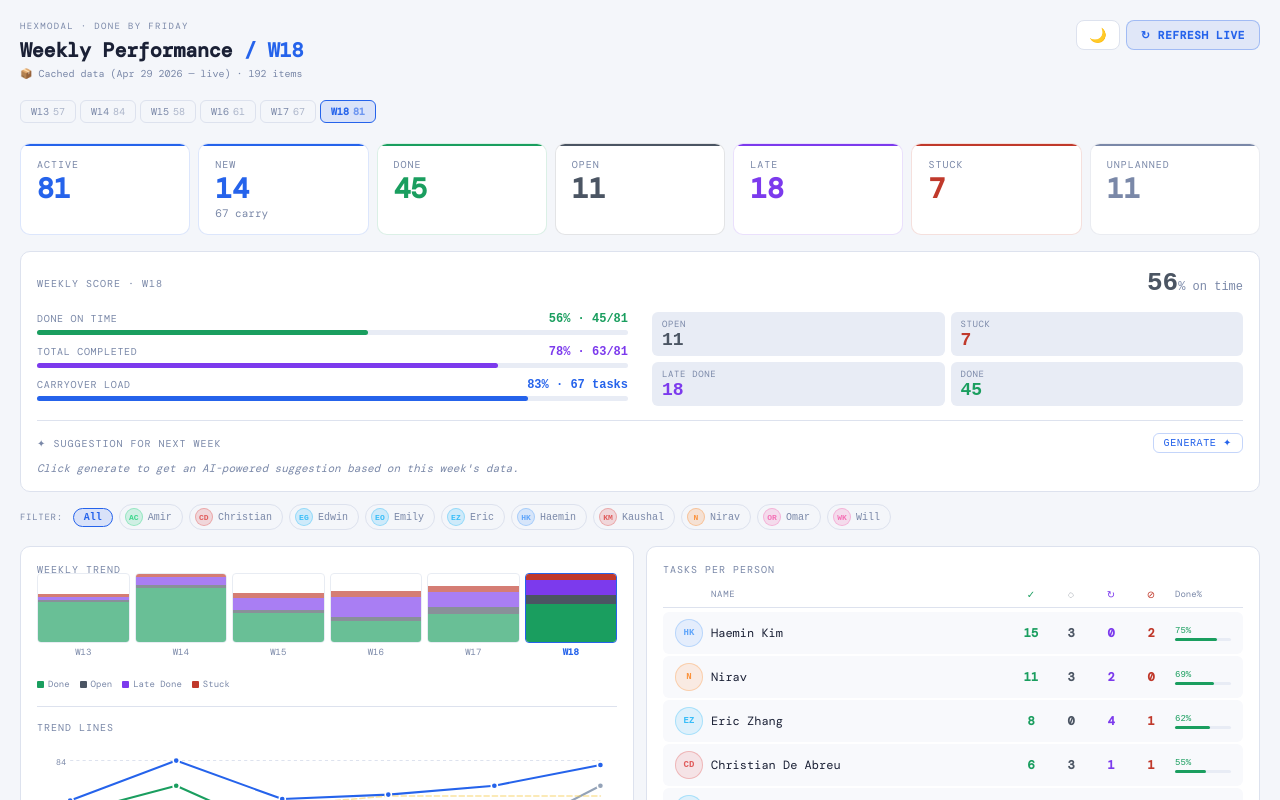
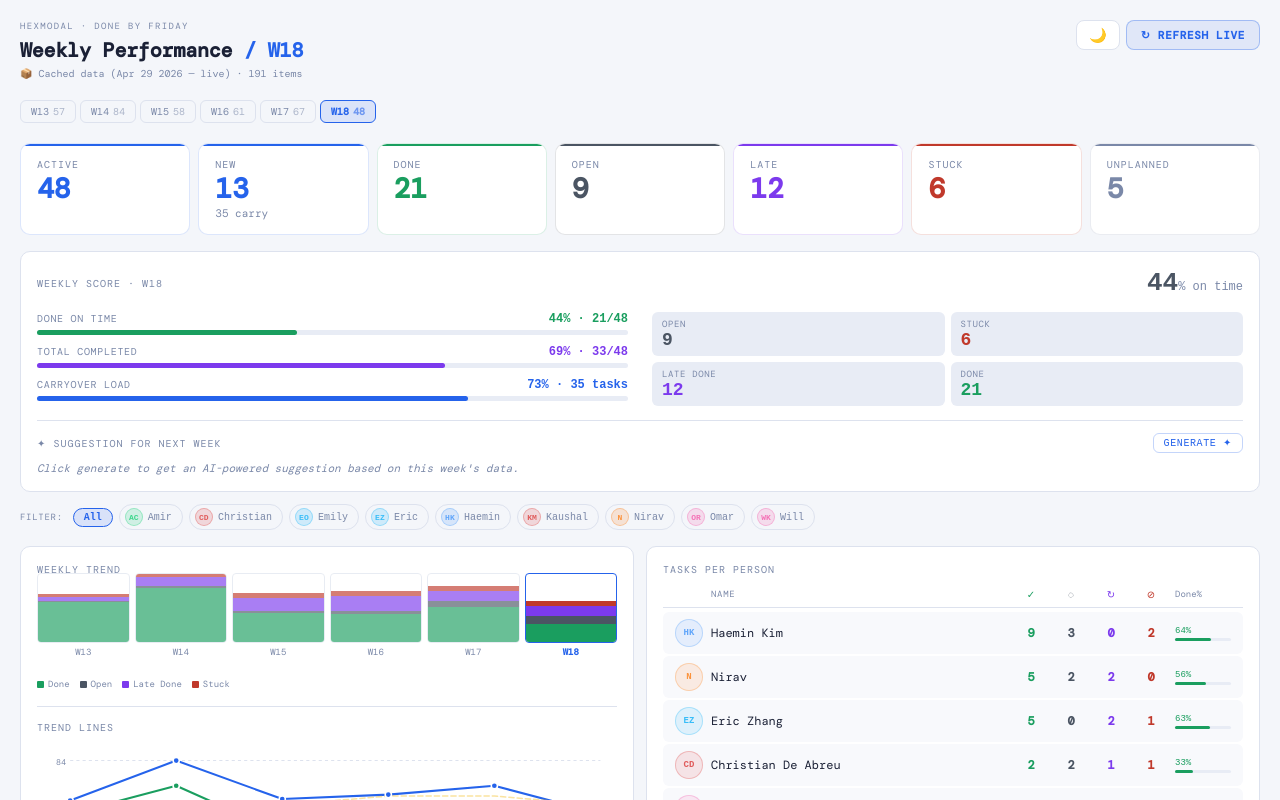
Before and after one commit to christian-hexmodal/hexmodal-dashboard, a React (Vite) app: page / in a window 1280 px wide. Shown: the top 800 px of the page. Built offline with nearby package versions, Linux system fonts and the light colour scheme; a web font is replaced by a local one.

Commit message:
Update seed data from live Monday fetch (2026-05-03)

```diff
--- a/src/App.jsx
+++ b/src/App.jsx
@@ -6,8 +6,13 @@ import { createContext, useContext, useState, useEffect, useRef, useMemo, useCal
 const SEED_ITEMS = [
   {"id":"11662775795","name":"Current Values Too High","lead":"Haemin Kim","status":"Done by Friday","createdDate":"2026-04-02","completedDate":null,"weekCreated":14,"weekDone":null},
   {"id":"11633722488","name":"Returned E-Lights Investigated","lead":"Haemin Kim","status":"Done by Friday","createdDate":"2026-03-30","completedDate":null,"weekCreated":13,"weekDone":null},
-  {"id":"11892223697","name":"test demo bug","lead":"Christian De Abreu","status":null,"createdDate":"2026-04-30","completedDate":null,"weekCreated":18,"weekDone":null},
-  {"id":"11632731711","name":"ToF Firmware developed and tested","lead":"Nirav, Will Kadison","status":"Done by Friday","createdDate":"2026-03-30","completedDate":null,"weekCreated":13,"weekDone":null},
+  {"id":"11613127136","name":"Create guardrails for how Erlon flashes HEX-M & HEX-T","lead":"Emily Oh","status":"Stuck","createdDate":"2026-03-27","completedDate":null,"weekCreated":13,"weekDone":null},
+  {"id":"11627909788","name":"Get UK green light for recessed kits","lead":"Haemin Kim","status":"Stuck","createdDate":"2026-03-30","completedDate":null,"weekCreated":13,"weekDone":null},
+  {"id":"11627933588","name":"Send PO to Changrong for recessed kits","lead":"Haemin Kim","status":"Stuck","createdDate":"2026-03-30","completedDate":null,"weekCreated":13,"weekDone":null},
+  {"id":"11680100831","name":"Share obstruction sensor housing with Jyoti for DFM report","lead":"Amir Chaudhary","status":"Stuck","createdDate":"2026-04-06","completedDate":null,"weekCreated":14,"weekDone":null},
+  {"id":"11734583712","name":"Add device subtype to filters on dashboard","lead":"Christian De Abreu","status":"Stuck","createdDate":"2026-04-13","completedDate":null,"weekCreated":15,"weekDone":null},
+  {"id":"11734280891","name":"HW-1 · Investigate HEX F064 image fragment transmission failure","lead":"Eric Zhang","status":"Stuck","createdDate":"2026-04-13","completedDate":null,"weekCreated":15,"weekDone":null},
+  {"id":"11632731711","name":"ToF Firmware developed and tested","lead":"Nirav, Will Kadison","status":"Done","createdDate":"2026-03-30","completedDate":"2026-05-03","weekCreated":13,"weekDone":18},
   {"id":"11779469286","name":"Record loom for India team on release process","lead":"Christian De Abreu","status":"Done by Friday","createdDate":"2026-04-17","completedDate":null,"weekCreated":16,"weekDone":null},
   {"id":"11795682604","name":"Assemble & QA & Pack 70 units going live next week","lead":"Will Kadison","status":"Done","createdDate":"2026-04-20","completedDate":"2026-05-03","weekCreated":16,"weekDone":18},
   {"id":"11795633895","name":"Give 200 unit serials to moof","lead":"Will Kadison","status":"Done by Friday","createdDate":"2026-04-20","completedDate":null,"weekCreated":16,"weekDone":null},
@@ -40,13 +45,13 @@ const SEED_ITEMS = [
   {"id":"11900719175","name":"Spec sheet — first pass draft (existing drawings, send to client for early feedback)","lead":"Haemin Kim","status":"Done","createdDate":"2026-05-01","completedDate":"2026-05-03","weekCreated":18,"weekDone":18},
   {"id":"11902690594","name":"Check fit of RACO 8189 + RACO 8753 against recessed kit device and plate — confirm which works before sending to UK","lead":"Haemin Kim","status":"Done by Friday","createdDate":"2026-05-01","completedDate":null,"weekCreated":18,"weekDone":null},
   {"id":"11903757846","name":"DB-03 · Build Claude-powered 9-section compatibility checker","lead":"Christian De Abreu","status":"Done","createdDate":"2026-05-01","completedDate":"2026-05-03","weekCreated":18,"weekDone":18},
-  {"id":"11613127136","name":"Create guardrails for how Erlon flashes HEX-M & HEX-T","lead":"Emily Oh","status":"Stuck","createdDate":"2026-03-27","completedDate":null,"weekCreated":13,"weekDone":null},
-  {"id":"11627909788","name":"Get UK green light for recessed kits","lead":"Haemin Kim","status":"Stuck","createdDate":"2026-03-30","completedDate":null,"weekCreated":13,"weekDone":null},
-  {"id":"11627933588","name":"Send PO to Changrong for recessed kits","lead":"Haemin Kim","status":"Stuck","createdDate":"2026-03-30","completedDate":null,"weekCreated":13,"weekDone":null},
-  {"id":"11680100831","name":"Share obstruction sensor housing with Jyoti for DFM report","lead":"Amir Chaudhary","status":"Stuck","createdDate":"2026-04-06","completedDate":null,"weekCreated":14,"weekDone":null},
-  {"id":"11734583712","name":"Add device subtype to filters on dashboard","lead":"Christian De Abreu","status":"Stuck","createdDate":"2026-04-13","completedDate":null,"weekCreated":15,"weekDone":null},
-  {"id":"11734280891","name":"HW-1 · Investigate HEX F064 image fragment transmission failure","lead":"Eric Zhang","status":"Stuck","createdDate":"2026-04-13","completedDate":null,"weekCreated":15,"weekDone":null},
-  {"id":"11796528511","name":"Sticker on HEX-F 3-D Printed Enclosure","lead":"Will Kadison","status":"Stuck","createdDate":"2026-04-20","completedDate":null,"weekCreated":16,"weekDone":null},
+  {"id":"11680008381","name":"Update HEX-F firmware with new ToF logic","lead":"Nirav","status":"Done","createdDate":"2026-04-06","completedDate":"2026-05-01","weekCreated":14,"weekDone":18},
+  {"id":"11734514965","name":"Create clear demo separation process on dashboard admin","lead":"Omar Rizkallah","status":"Done","createdDate":"2026-04-13","completedDate":"2026-05-01","weekCreated":15,"weekDone":18},
+  {"id":"11738876343","name":"Create HEX-T-ULT battery swap guide","lead":"Eric Zhang","status":"Done","createdDate":"2026-04-13","completedDate":"2026-05-01","weekCreated":15,"weekDone":18},
+  {"id":"11734378618","name":"Design HEX-C PCB with LSM303AGR sensor","lead":"Kaushal Mahuvarkar","status":"Done","createdDate":"2026-04-13","completedDate":"2026-05-01","weekCreated":15,"weekDone":18},
+  {"id":"11734504828","name":"Teach / Present new workflow to produdct team","lead":"Christian De Abreu","status":"Done","createdDate":"2026-04-13","completedDate":"2026-05-01","weekCreated":15,"weekDone":18},
+  {"id":"11797969157","name":"DS-08 · Deploy updated gauge detection approach to production","lead":"Eric Zhang","status":"Done","createdDate":"2026-04-20","completedDate":"2026-05-01","weekCreated":16,"weekDone":18},
+  {"id":"11796528511","name":"Sticker on HEX-F 3-D Printed Enclosure","lead":"Will Kadison","status":"Done","createdDate":"2026-04-20","completedDate":"2026-05-03","weekCreated":16,"weekDone":18},
   {"id":"11585056720","name":"1,000 Images Added to Training Data","lead":"Eric Zhang","status":"Done","createdDate":"2026-03-24","completedDate":"2026-03-28","weekCreated":13,"weekDone":13},
   {"id":"11613062277","name":"3D Printable Enclosure for New ToF Designed and finished","lead":"Will Kadison","status":"Done","createdDate":"2026-03-27","completedDate":"2026-04-06","weekCreated":13,"weekDone":14},
   {"id":"11613062046","name":"[Alpha] version of firmware ready to validate sensor functionality with HEX-F firmware","lead":"Nirav","status":"Done","createdDate":"2026-03-27","completedDate":"2026-04-06","weekCreated":13,"weekDone":14},
@@ -158,44 +163,38 @@ const SEED_ITEMS = [
   {"id":"11733995815","name":"Test unshorted 7.5E threshold","lead":"Haemin Kim","status":"Done","createdDate":"2026-04-13","completedDate":"2026-04-20","weekCreated":15,"weekDone":16},
   {"id":"11751132460","name":"Validate Self-Test QA workflows","lead":"Christian De Abreu","status":"Done","createdDate":"2026-04-14","completedDate":"2026-04-20","weekCreated":16,"weekDone":16},
   {"id":"11795717252","name":"Send 3d model of shell out to vendors for samples","lead":"Amir Chaudhary","status":"Done","createdDate":"2026-04-20","completedDate":"2026-04-20","weekCreated":16,"weekDone":16},
-  {"id":"11680008381","name":"Update HEX-F firmware with new ToF logic","lead":"Nirav","status":"Done","createdDate":"2026-04-06","completedDate":"2026-05-01","weekCreated":14,"weekDone":18},
-  {"id":"11734514965","name":"Create clear demo separation process on dashboard admin","lead":"Omar Rizkallah","status":"Done","createdDate":"2026-04-13","completedDate":"2026-05-01","weekCreated":15,"weekDone":18},
-  {"id":"11738876343","name":"Create HEX-T-ULT battery swap guide","lead":"Eric Zhang","status":"Done","createdDate":"2026-04-13","completedDate":"2026-05-01","weekCreated":15,"weekDone":18},
-  {"id":"11734378618","name":"Design HEX-C PCB with LSM303AGR sensor","lead":"Kaushal Mahuvarkar","status":"Done","createdDate":"2026-04-13","completedDate":"2026-05-01","weekCreated":15,"weekDone":18},
-  {"id":"11734504828","name":"Teach / Present new workflow to produdct team","lead":"Christian De Abreu","status":"Done","createdDate":"2026-04-13","completedDate":"2026-05-01","weekCreated":15,"weekDone":18},
-  {"id":"11797969157","name":"DS-08 · Deploy updated gauge detection approach to production","lead":"Eric Zhang","status":"Done","createdDate":"2026-04-20","completedDate":"2026-05-01","weekCreated":16,"weekDone":18},
-  {"id":"11795806282","name":"Packaging delivered","lead":"Will Kadison","status":"Done","createdDate":"2026-04-20","completedDate":"2026-05-01","weekCreated":16,"weekDone":18},
-  {"id":"11795546456","name":"Self-Test Hook Logic Resolved","lead":"Nirav","status":"Done","createdDate":"2026-04-20","completedDate":"2026-05-01","weekCreated":16,"weekDone":18},
-  {"id":"11800155907","name":"Ship HEX-F sticker samples to test on 3D prints","lead":"Edwin Gonsalves","status":"Done","createdDate":"2026-04-20","completedDate":"2026-05-01","weekCreated":16,"weekDone":18},
-  {"id":"11800727769","name":"Spec HEX-M in-house business spec","lead":"Emily Oh","status":"Done","createdDate":"2026-04-20","completedDate":"2026-05-01","weekCreated":16,"weekDone":18},
-  {"id":"11800718045","name":"DB-01 · Build fixture cutsheet database from scratch","lead":"Emily Oh","status":"Done","createdDate":"2026-04-20","completedDate":"2026-05-01","weekCreated":16,"weekDone":18},
-  {"id":"11800825393","name":"[SPIKE] HM-01 · Investigate newly installed Hex-M units failing at Northwell & NYU","lead":"Emily Oh","status":"Done","createdDate":"2026-04-20","completedDate":"2026-05-01","weekCreated":16,"weekDone":18},
-  {"id":"11800833234","name":"[SPIKE] ALH-02 · Diagnose LoRa uplink transmission not received at gateway for T6W3 and T7JD","lead":"Eric Zhang","status":"Done","createdDate":"2026-04-20","completedDate":"2026-05-01","weekCreated":16,"weekDone":18},
-  {"id":"11800807859","name":"[SPIKE] ALH-01 · Investigate measurement gaps across Arizona Liver Health devices","lead":"Eric Zhang","status":"Done","createdDate":"2026-04-20","completedDate":"2026-05-01","weekCreated":16,"weekDone":18},
-  {"id":"11807282014","name":"Ensure we have 75 magnetized camera boxes and gauge clamp arms","lead":"Christian De Abreu","status":"Done","createdDate":"2026-04-21","completedDate":"2026-05-01","weekCreated":17,"weekDone":18},
-  {"id":"11807218266","name":"3D print more protective camera arms","lead":"Will Kadison","status":"Done","createdDate":"2026-04-21","completedDate":"2026-05-01","weekCreated":17,"weekDone":18},
-  {"id":"11807245132","name":"[SPIKE SUPPORT] QA 85 smart hooks- 40 20lb, 30 5lb, 15 10lb","lead":"Eric Zhang","status":"Done","createdDate":"2026-04-21","completedDate":"2026-05-01","weekCreated":17,"weekDone":18},
-  {"id":"11807387663","name":"make sure 75 flahsed and built Camera Assemblys","lead":"Christian De Abreu","status":"Done","createdDate":"2026-04-21","completedDate":"2026-05-01","weekCreated":17,"weekDone":18},
-  {"id":"11809841881","name":"[SPIKE] Create Training Video — Temperature Monitors with Screens","lead":"Emily Oh","status":"Done","createdDate":"2026-04-21","completedDate":"2026-05-01","weekCreated":17,"weekDone":18},
-  {"id":"11810535680","name":"remake exit sign to have sensor on correct position","lead":"Haemin Kim","status":"Done","createdDate":"2026-04-21","completedDate":"2026-05-01","weekCreated":17,"weekDone":18},
-  {"id":"11810574172","name":"Develop damp temperature ranges","lead":"Haemin Kim","status":"Done","createdDate":"2026-04-21","completedDate":"2026-05-01","weekCreated":17,"weekDone":18},
-  {"id":"11810716255","name":"Place PO for 10 recessed kits","lead":"Haemin Kim","status":"Done","createdDate":"2026-04-21","completedDate":"2026-05-01","weekCreated":17,"weekDone":18},
-  {"id":"11810846410","name":"Meeting with Changrong about nylon solution","lead":"Haemin Kim","status":"Done","createdDate":"2026-04-21","completedDate":"2026-05-01","weekCreated":17,"weekDone":18},
-  {"id":"11810852072","name":"DB-02 · Define cutsheet database fields (fixture type, wattage, dimming, voltage, driver)","lead":"Emily Oh","status":"Done","createdDate":"2026-04-21","completedDate":"2026-05-01","weekCreated":17,"weekDone":18},
-  {"id":"11810796580","name":"SW - 01 Revisit and review current dashboard software logic","lead":"Emily Oh","status":"Done","createdDate":"2026-04-21","completedDate":"2026-05-01","weekCreated":17,"weekDone":18},
-  {"id":"11817866472","name":"Setup dev env. & board","lead":"Nirav","status":"Done","createdDate":"2026-04-22","completedDate":"2026-05-01","weekCreated":17,"weekDone":18},
-  {"id":"11818020312","name":"Place order for 10x red and 10x green 22 LED strips","lead":"Haemin Kim","status":"Done","createdDate":"2026-04-22","completedDate":"2026-05-01","weekCreated":17,"weekDone":18},
-  {"id":"11818952925","name":"Initial Draft Schematics","lead":"Nirav","status":"Done","createdDate":"2026-04-22","completedDate":"2026-05-01","weekCreated":17,"weekDone":18},
-  {"id":"11818937895","name":"Finalizing Schematics","lead":"Nirav","status":"Done","createdDate":"2026-04-22","completedDate":"2026-05-01","weekCreated":17,"weekDone":18},
-  {"id":"11818959941","name":"Component Sourcing","lead":"Nirav","status":"Done","createdDate":"2026-04-22","completedDate":"2026-05-01","weekCreated":17,"weekDone":18},
-  {"id":"11819047755","name":"Setup wifi capabilities","lead":"Nirav","status":"Done","createdDate":"2026-04-22","completedDate":"2026-05-01","weekCreated":17,"weekDone":18},
-  {"id":"11819053356","name":"Remove Everything (maintain compilation)","lead":"Nirav","status":"Done","createdDate":"2026-04-22","completedDate":"2026-05-01","weekCreated":17,"weekDone":18},
-  {"id":"11821385751","name":"[SPIKE] FW-01 · Draft high-level firmware requirements doc for Nirav","lead":"Eric Zhang","status":"Done","createdDate":"2026-04-22","completedDate":"2026-05-01","weekCreated":17,"weekDone":18},
-  {"id":"11821727683","name":"ELN-02 · Draft HEX-N wiki — all sections","lead":"Christian De Abreu","status":"Done","createdDate":"2026-04-22","completedDate":"2026-05-01","weekCreated":17,"weekDone":18},
-  {"id":"11821742472","name":"ELX-01 · Draft HEX-X wiki — all sections","lead":"Christian De Abreu","status":"Done","createdDate":"2026-04-22","completedDate":"2026-05-01","weekCreated":17,"weekDone":18},
-  {"id":"11823272322","name":"[SPIKE] HT-02 · Investigate intermittent FCnt uplink gaps on HEX-T Dragino fleet","lead":"Eric Zhang","status":"Done","createdDate":"2026-04-22","completedDate":"2026-05-01","weekCreated":17,"weekDone":18},
-  {"id":"11831834911","name":"Ask changrong fup questions","lead":"Haemin Kim","status":"Done","createdDate":"2026-04-23","completedDate":"2026-05-01","weekCreated":17,"weekDone":18},
-  {"id":"11834755352","name":"ask sabina to find locations and ask if we can do 40 at atlantic","lead":"Will Kadison","status":"Done","createdDate":"2026-04-23","completedDate":"2026-05-01","weekCreated":17,"weekDone":18},
+  {"id":"11795806282","name":"Packaging delivered","lead":"Will Kadison","status":"Done","createdDate":"2026-04-20","completedDate":"2026-04-24","weekCreated":16,"weekDone":17},
+  {"id":"11795546456","name":"Self-Test Hook Logic Resolved","lead":"Nirav","status":"Done","createdDate":"2026-04-20","completedDate":"2026-04-24","weekCreated":16,"weekDone":17},
+  {"id":"11800155907","name":"Ship HEX-F sticker samples to test on 3D prints","lead":"Edwin Gonsalves","status":"Done","createdDate":"2026-04-20","completedDate":"2026-04-24","weekCreated":16,"weekDone":17},
+  {"id":"11800727769","name":"Spec HEX-M in-house business spec","lead":"Emily Oh","status":"Done","createdDate":"2026-04-20","completedDate":"2026-04-24","weekCreated":16,"weekDone":17},
+  {"id":"11800718045","name":"DB-01 · Build fixture cutsheet database from scratch","lead":"Emily Oh","status":"Done","createdDate":"2026-04-20","completedDate":"2026-04-24","weekCreated":16,"weekDone":17},
+  {"id":"11800825393","name":"[SPIKE] HM-01 · Investigate newly installed Hex-M units failing at Northwell & NYU","lead":"Emily Oh","status":"Done","createdDate":"2026-04-20","completedDate":"2026-04-24","weekCreated":16,"weekDone":17},
+  {"id":"11800833234","name":"[SPIKE] ALH-02 · Diagnose LoRa uplink transmission not received at gateway for T6W3 and T7JD","lead":"Eric Zhang","status":"Done","createdDate":"2026-04-20","completedDate":"2026-04-24","weekCreated":16,"weekDone":17},
+  {"id":"11800807859","name":"[SPIKE] ALH-01 · Investigate measurement gaps across Arizona Liver Health devices","lead":"Eric Zhang","status":"Done","createdDate":"2026-04-20","completedDate":"2026-04-24","weekCreated":16,"weekDone":17},
+  {"id":"11807282014","name":"Ensure we have 75 magnetized camera boxes and gauge clamp arms","lead":"Christian De Abreu","status":"Done","createdDate":"2026-04-21","completedDate":"2026-04-24","weekCreated":17,"weekDone":17},
+  {"id":"11807218266","name":"3D print more protective camera arms","lead":"Will Kadison","status":"Done","createdDate":"2026-04-21","completedDate":"2026-04-24","weekCreated":17,"weekDone":17},
+  {"id":"11807245132","name":"[SPIKE SUPPORT] QA 85 smart hooks- 40 20lb, 30 5lb, 15 10lb","lead":"Eric Zhang","status":"Done","createdDate":"2026-04-21","completedDate":"2026-04-24","weekCreated":17,"weekDone":17},
+  {"id":"11807387663","name":"make sure 75 flahsed and built Camera Assemblys","lead":"Christian De Abreu","status":"Done","createdDate":"2026-04-21","completedDate":"2026-04-24","weekCreated":17,"weekDone":17},
+  {"id":"11809841881","name":"[SPIKE] Create Training Video — Temperature Monitors with Screens","lead":"Emily Oh","status":"Done","createdDate":"2026-04-21","completedDate":"2026-04-24","weekCreated":17,"weekDone":17},
+  {"id":"11810535680","name":"remake exit sign to have sensor on correct position","lead":"Haemin Kim","status":"Done","createdDate":"2026-04-21","completedDate":"2026-04-24","weekCreated":17,"weekDone":17},
+  {"id":"11810574172","name":"Develop damp temperature ranges","lead":"Haemin Kim","status":"Done","createdDate":"2026-04-21","completedDate":"2026-04-24","weekCreated":17,"weekDone":17},
+  {"id":"11810716255","name":"Place PO for 10 recessed kits","lead":"Haemin Kim","status":"Done","createdDate":"2026-04-21","completedDate":"2026-04-24","weekCreated":17,"weekDone":17},
+  {"id":"11810846410","name":"Meeting with Changrong about nylon solution","lead":"Haemin Kim","status":"Done","createdDate":"2026-04-21","completedDate":"2026-04-24","weekCreated":17,"weekDone":17},
+  {"id":"11810852072","name":"DB-02 · Define cutsheet database fields (fixture type, wattage, dimming, voltage, driver)","lead":"Emily Oh","status":"Done","createdDate":"2026-04-21","completedDate":"2026-04-24","weekCreated":17,"weekDone":17},
+  {"id":"11810796580","name":"SW - 01 Revisit and review current dashboard software logic","lead":"Emily Oh","status":"Done","createdDate":"2026-04-21","completedDate":"2026-04-24","weekCreated":17,"weekDone":17},
+  {"id":"11817866472","name":"Setup dev env. & board","lead":"Nirav","status":"Done","createdDate":"2026-04-22","completedDate":"2026-04-24","weekCreated":17,"weekDone":17},
+  {"id":"11818020312","name":"Place order for 10x red and 10x green 22 LED strips","lead":"Haemin Kim","status":"Done","createdDate":"2026-04-22","completedDate":"2026-04-24","weekCreated":17,"weekDone":17},
+  {"id":"11818952925","name":"Initial Draft Schematics","lead":"Nirav","status":"Done","createdDate":"2026-04-22","completedDate":"2026-04-24","weekCreated":17,"weekDone":17},
+  {"id":"11818937895","name":"Finalizing Schematics","lead":"Nirav","status":"Done","createdDate":"2026-04-22","completedDate":"2026-04-24","weekCreated":17,"weekDone":17},
+  {"id":"11818959941","name":"Component Sourcing","lead":"Nirav","status":"Done","createdDate":"2026-04-22","completedDate":"2026-04-24","weekCreated":17,"weekDone":17},
+  {"id":"11819047755","name":"Setup wifi capabilities","lead":"Nirav","status":"Done","createdDate":"2026-04-22","completedDate":"2026-04-24","weekCreated":17,"weekDone":17},
+  {"id":"11819053356","name":"Remove Everything (maintain compilation)","lead":"Nirav","status":"Done","createdDate":"2026-04-22","completedDate":"2026-04-24","weekCreated":17,"weekDone":17},
+  {"id":"11821385751","name":"[SPIKE] FW-01 · Draft high-level firmware requirements doc for Nirav","lead":"Eric Zhang","status":"Done","createdDate":"2026-04-22","completedDate":"2026-04-24","weekCreated":17,"weekDone":17},
+  {"id":"11821727683","name":"ELN-02 · Draft HEX-N wiki — all sections","lead":"Christian De Abreu","status":"Done","createdDate":"2026-04-22","completedDate":"2026-04-24","weekCreated":17,"weekDone":17},
+  {"id":"11821742472","name":"ELX-01 · Draft HEX-X wiki — all sections","lead":"Christian De Abreu","status":"Done","createdDate":"2026-04-22","completedDate":"2026-04-24","weekCreated":17,"weekDone":17},
+  {"id":"11823272322","name":"[SPIKE] HT-02 · Investigate intermittent FCnt uplink gaps on HEX-T Dragino fleet","lead":"Eric Zhang","status":"Done","createdDate":"2026-04-22","completedDate":"2026-04-24","weekCreated":17,"weekDone":17},
+  {"id":"11831834911","name":"Ask changrong fup questions","lead":"Haemin Kim","status":"Done","createdDate":"2026-04-23","completedDate":"2026-04-24","weekCreated":17,"weekDone":17},
+  {"id":"11834755352","name":"ask sabina to find locations and ask if we can do 40 at atlantic","lead":"Will Kadison","status":"Done","createdDate":"2026-04-23","completedDate":"2026-04-24","weekCreated":17,"weekDone":17},
 ];
 // ─── SEED DATA END ────────────────────────────────────────────────────────────
 
```
